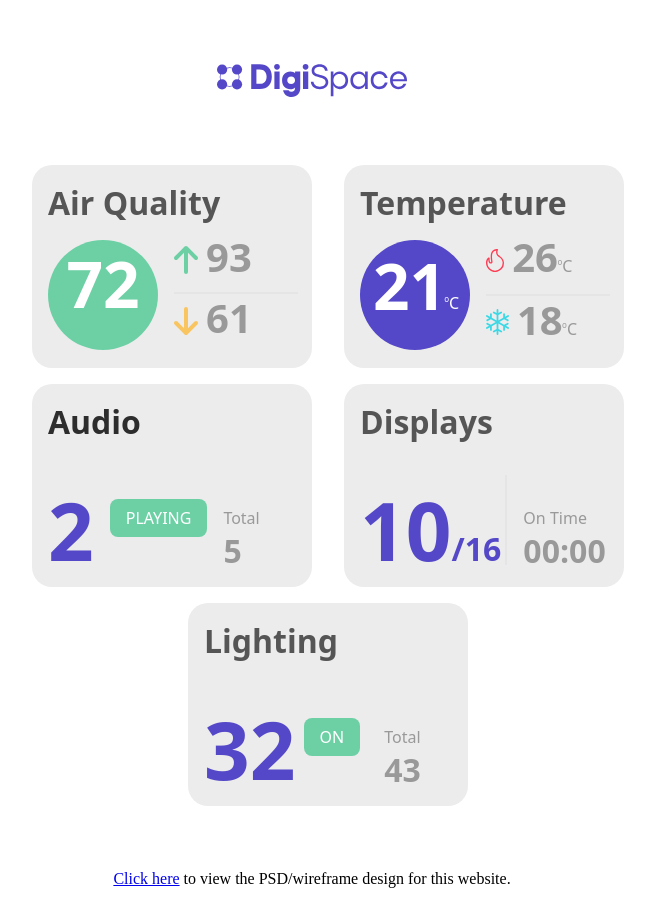
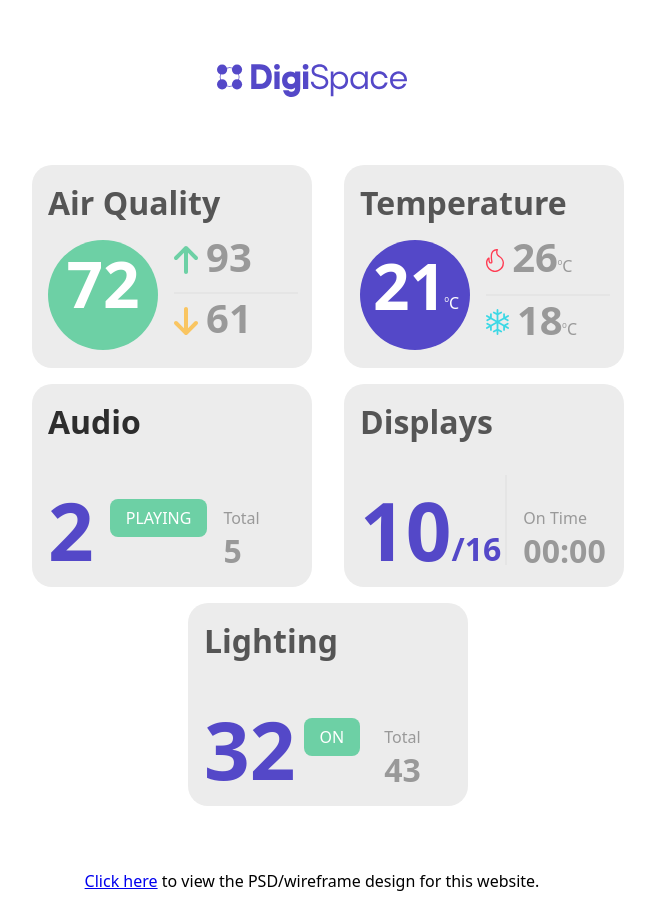
Before and after one commit to 1metalhead/Frontend-Developer-Task, an Angular app: page / in a window 1280 px wide. Shown: the whole page, without its empty margins (328-983 px from the left). Built offline with nearby package versions, Linux system fonts and the light colour scheme.

Commit message:
font family for design link

```diff
--- a/src/app/app.component.scss
+++ b/src/app/app.component.scss
@@ -15,6 +15,7 @@
     padding: 0 18%;
 }
 .link-container {
+    font-family: system-ui;
     display: flex;
     justify-content: center;
     margin-top: 3rem;
```
Also changed, not shown: 3 other files (tests, documents, lock files or other folders).
